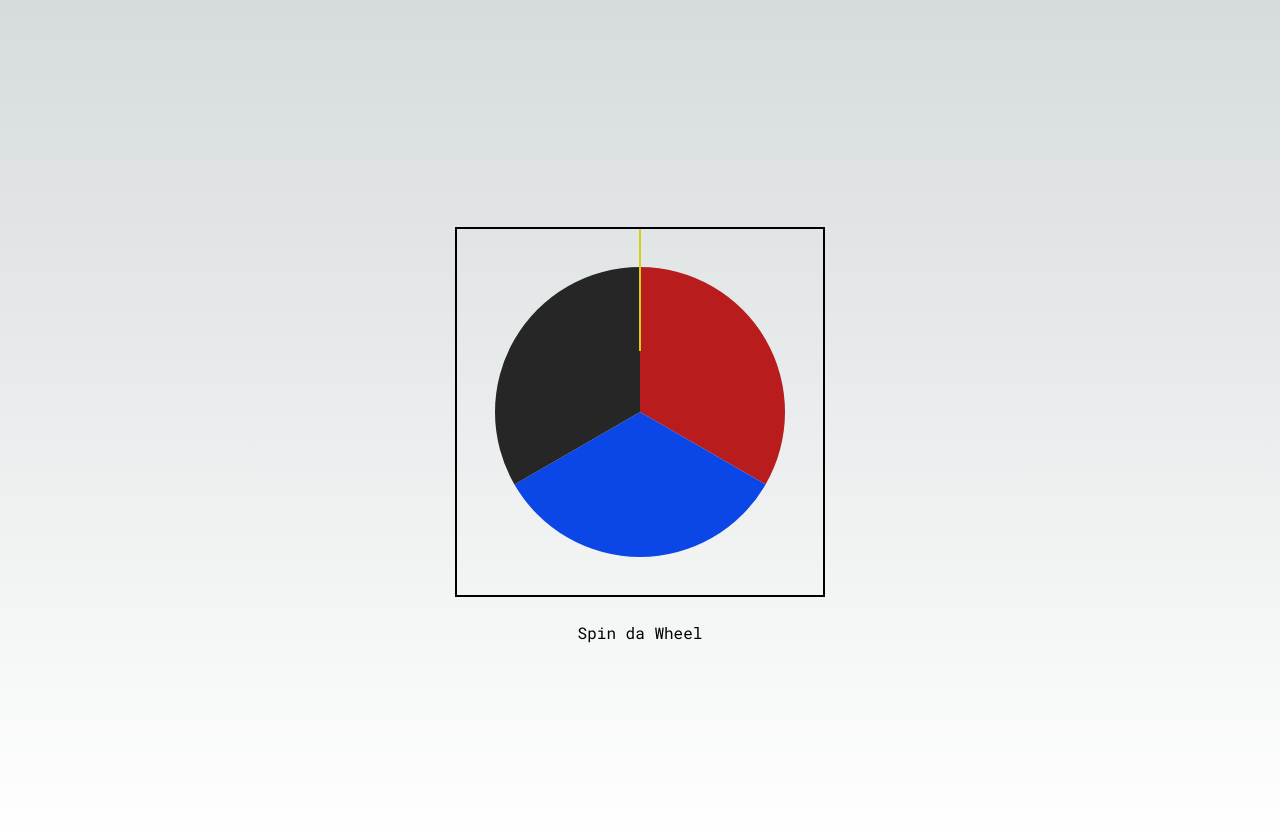
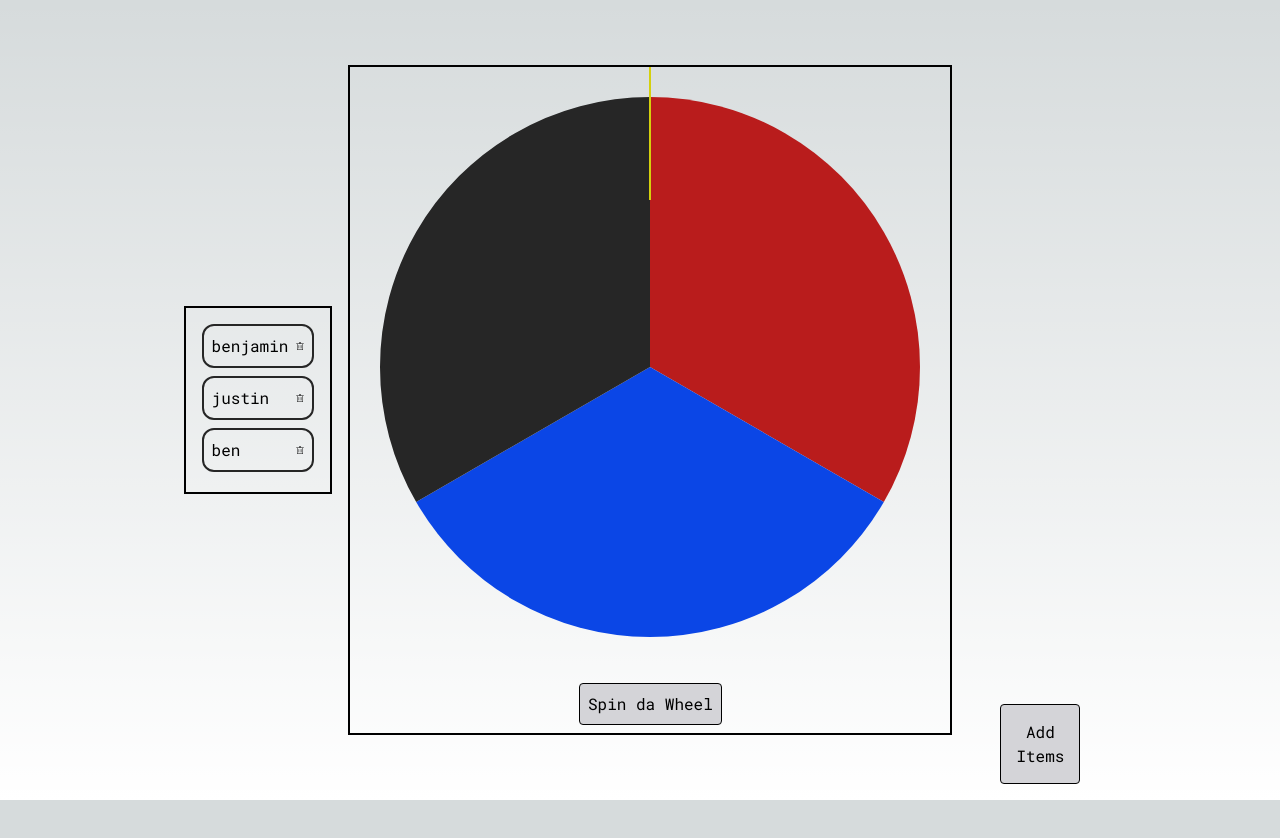
Before and after one commit to bmacloud18/lottery, a Next.js app in the folder frontend/: page / in a window 1280 px wide. After the commit the page ends 800 px from the top, so only its background shows below. Built offline with nearby package versions, Linux system fonts and the light colour scheme.

Commit message:
adding and removing from wheel achieved, only thing missing is having computer determine winner

```diff
--- /dev/null
+++ b/frontend/app/components/activeGrid.tsx
@@ -0,0 +1,22 @@
+import Item from "@/app/interfaces/item";
+import Tile from "@/app/components/lottoTile";
+import { MouseEventHandler } from "react";
+
+export default function Grid({
+    items,
+    removeItem
+} : {
+    items: Item[];
+    removeItem: any
+}) {
+    const tiles = items.map((item: Item) => {
+        return <Tile item={item} remove={() => removeItem(item.id)}/>
+    });
+
+    return (
+        <div className="overflow-hidden">
+            <div className="overflow-hidden max-w-[50rem] p-4 flex flex-col gap-1 border-solid border-2">{tiles}</div>
+        </div>
+    )
+
+}
--- a/frontend/app/components/lottoTile.tsx
+++ b/frontend/app/components/lottoTile.tsx
@@ -1,13 +1,18 @@
-import Tile from "@/app/interfaces/item";
+import Item from "@/app/interfaces/item";
 
 export default function LottoTile({
-    item
+    item,
+    remove
 }:  {
-    item:Tile
+    item:Item,
+    remove: any
 }) {
     return (
-        <div className="border-solid border-2 border-black p-12 rounded-2xl min-w-48 flex flex-col justify-center gap-6 m-2">
-            <span className="text-center text-xl">{item.name}</span>
+        <div key={item.id} className="mb-1 border-solid border-2 border-black rounded-xl w-full p-2 overflow-hidden flex flex-row gap-2 justify-between">
+            <span className="text-center text-base">{item.name}</span>
+            <button onClick={remove}>
+                <img src="/deletepng.png" alt="delete" className="size-2"/>
+            </button>
         </div>
     )
 }
--- a/frontend/app/components/pieChart.tsx
+++ b/frontend/app/components/pieChart.tsx
@@ -3,33 +3,15 @@ import * as d3 from "d3";
 import { DefaultizedPieValueType } from '@mui/x-charts/models';
 import { PieChart, pieArcLabelClasses } from '@mui/x-charts/PieChart';
 import Item from "@/app/interfaces/item";
+import colors from "@/app/util/colors";
 
 
 
-const colors = [
-    { name: 'red', hex: '#b91c1c'},
-    {name: 'blue', hex: '#0b46e6'},
-    {name: 'black', hex: '#262626'},
-    {name: 'green', hex: '#14532d'},
-    {name: 'purple', hex: '#9a19e0'},
-    {name: 'cyan', hex: '#2da6e3'},
-    {name: 'pink', hex: '#f211cd'},
-    {name: 'lime', hex: '#27de16'},
-    {name: 'indigo', hex: '#49318c'},
-    {name: 'orange', hex: '#e37f0e'}
-]
 
 type DataItem = {
     name: string;
     value: number;
   };
-
-const sizing = {
-  margin: { right: 5 },
-  width: 200,
-  height: 200,
-  legend: { hidden: true },
-};
 
 const getArcLabel = (params: DefaultizedPieValueType) => {
   return `${params.label}`;
@@ -40,13 +22,15 @@ const convertData = (item: Item) => {
 }
 
 const MARGIN = 30;
-const width = 350;
-const height = 350;
+const width = 600;
+const height = 600;
 
 export default function PieChartWithCustomizedLabel({
-    items
+    items,
+    animation
 }: {
-    items: Item[]
+    items: Item[],
+    animation: React.CSSProperties
 }) {
 
     const data = items.map(convertData);
@@ -72,7 +56,7 @@ export default function PieChartWithCustomizedLabel({
 
 
     return (
-        <svg width={width} height={height} style={{ display: "inline-block" }}>
+        <svg width={width} height={height} className={"flex flex-col"} style={animation}>
           <g transform={`translate(${width / 2}, ${height / 2})`}>
             {arcs.map((arc, i) => {
               return <path key={i} d={arc} fill={colors[i].hex} />;
--- /dev/null
+++ b/frontend/app/components/popup.tsx
@@ -0,0 +1,48 @@
+import React, { useState } from 'react';
+import { MouseEventHandler } from "react";
+import Item from "@/app/interfaces/item";
+
+export default function popup({
+    visible,
+    onClose,
+    onSubmit,
+    currentItems
+}: {
+    visible: boolean,
+    onClose: MouseEventHandler,
+    onSubmit: any,
+    currentItems: Item[]
+}) {
+    if (!visible) {
+        return null;
+    }
+
+    const [itemName, setItemName] = useState('');
+    const [items, setItems] = useState<Item[]>();
+
+    return (
+        <div className="border-solid border-4 fixed z-50 bg-grey bg-opacity-100 flex justify-center items-center">
+            <div className="bg-white p-6 rounded-lg shadow-lg">
+                <h2 className="text-sm font-semibold">Add Items</h2>
+                <div className="mb-4">
+                    <label className="block text-xs font-small">Item Name</label>
+                    <input
+                        type="text"
+                        value={itemName}
+                        onChange={(e) => setItemName(e.target.value)}
+                        className="w-full border rounded"
+                        required
+                    />
+                </div>
+                <div className="flex justify-end gap-1">
+                    <button type="button" onClick={onClose} className="bg-buttonwhite border-solid border rounded">
+                        Cancel
+                    </button>
+                    <button type="button" onClick={() => onSubmit(itemName)} className="bg-buttonwhite border-solid border rounded">
+                        Add Item
+                    </button>
+                </div>
+            </div>
+        </div>
+    );
+};
--- a/frontend/app/page.tsx
+++ b/frontend/app/page.tsx
@@ -1,75 +1,103 @@
 "use client";
 import React, { useState, useEffect } from 'react';
-import Tile from "@/app/components/lottoTile";
 import samples from "@/app/samples/samples";
 import Wheel from "@/app/components/pieChart";
 import Item from "@/app/interfaces/item";
+import Tile from "@/app/components/lottoTile";
+import ActiveGrid from "@/app/components/activeGrid";
+import colors from "@/app/util/colors";
+import Popup from "@/app/components/popup";
 
 export default function Home() {
 
+  const [items, setItems] = useState<Item[]>([]);
   const [tiles, setTiles] = useState<React.ReactNode[]>([]);
-  const [items, setItems] = useState<Item[]>([]);
+  const [id, setId] = useState<number>(0);
+  const[popup, setPopup] = useState<boolean>(false);
 
   const [position, setPosition] = useState(0);
   const [animation, setAnimation] = useState({});
-  const [spinning, setSpinning] = useState(false);
 
   const [replacement, setReplacement] = useState<boolean>();
 
 
+  const addItem = (name: string) => {
+    const item = {
+      id: id + 1,
+      name: name
+    }
+    setItems([...items, item]);
+  }
+
+  const removeItem = (id: number) => {
+    if (items.length > 1) {
+      const newArray = items.filter((item, idx) => idx !== id);
+      setItems(newArray);
+    }
+
+  }
+
   useEffect(() => {
-      if (tiles === undefined || items || undefined) {
+      if (items.length === 0) {
         const sampleItems = samples
-        let sampleTiles = sampleItems.map((item: Item) => {
-          return <Tile item={item}/>
-        });
-
-        const more = sampleItems.map((item: Item) => {
-          return <Tile item={item}/>
-        });
-
-        sampleTiles = sampleTiles.concat(more);
 
         setItems(sampleItems);
-        setTiles(sampleTiles);
+        setId(items.length - 1);
       }
   }, []);
 
-  const addTile = () => {
-    let newtiles = [];
-  }
-
-
   const startAnimation = () => {
-    const duration = `${ Math.floor(Math.random() * 5 + 5)}s`;
+    const angle = Math.random() * 360;
+    const newPosition = position + 360 * 10 + angle;
+    const duration = `${Math.floor(6 + Math.random() * 100 % 6)}s`;
 
     setAnimation({
-      animation: `spinEaseOut ${duration} ease-out`,
+      animation: `spin ${duration} linear infinite`,
     });
 
-    setSpinning(true);
+    // Calculate the final index after the spin completes
+    // setTimeout(() => {
+    //   setSpinning(false);
+    //   setAnimation({});
+    // }, parseFloat(duration) * 1000); // Wait for the animation to complete
 
-    // Calculate the final index after the spin completes
-    setTimeout(() => {
-      setSpinning(false);
-      setAnimation({});
-    }, parseFloat(duration) * 1000); // Wait for the animation to complete
+    setAnimation({
+      transform: `rotate(${newPosition}deg)`,
+      transition: `transform 5s ease-out`,
+    });
+
+    setPosition(newPosition);
   }
 
   return (
-    <main className="flex min-h-screen flex-col justify-center items-center mt-10">
-      <div  className="flex flex-row justify-center items-center">
-        <div className="relative flex flex-row overflow-hidden w-fit h-fit border-solid border-2 p-2 justify-center content-center pointer-events-none">
-          <div style={animation} className="flex flex-row justify-center align-center">
-            <Wheel items={items}></Wheel>
+    <main className="flex min-h-screen flex-row justify-center gap-4 items-center">
+
+      <Popup visible={popup} onSubmit={addItem} onClose={() => setPopup(false)} currentItems={items}></Popup>
+
+      <div className="flex flex-row justify-around items-center gap-4">
+        <ActiveGrid removeItem={(removeItem)} items={items}></ActiveGrid>
+
+        <div className="relative flex flex-col overflow-hidden border-solid border-2 justify-center align-center">
+            <div className="flex flex-row w-fit justify-center align-center pointer-events-none">
+              <Wheel animation={animation} items={items}></Wheel>
+            </div>
+            <button onClick={startAnimation} className="border-solid border mt-4 mb-2 p-2 w-fit self-center bg-buttonwhite text-white rounded hover:bg-yellow">
+              Spin da Wheel
+            </button>
+            <div className="absolute top-0 left-1/2 h-1/5 w-0.5 bg-yellow transform -translate-x-1/2 pointer-events-none"></div>
           </div>
-          <div className="absolute top-0 left-1/2 h-1/3 w-0.5 bg-yellow transform -translate-x-1/2 pointer-events-none"></div>
-        </div>
+
+          <div className="relative flex flex-col">
+            {tiles}
+          </div>
       </div>
 
-      <button onClick={startAnimation} className="mt-4 px-4 py-2 bg-blue-500 text-white rounded hover:bg-blue-700">
-        Spin da Wheel
-      </button>
+      <div className="flex flex-row m-4 size-20 self-end">
+        <button onClick={() => setPopup(true)} className="border-solid border w-fit bg-buttonwhite text-white rounded hover:bg-yellow justify-self-end">
+          Add Items
+        </button>
+      </div>
+
     </main>
   );
 }
--- a/frontend/app/samples/samples.tsx
+++ b/frontend/app/samples/samples.tsx
@@ -1,7 +1,7 @@
 const samples = [
-    {id: 1, name: 'benjamin'},
-    {id: 2, name: 'justin'},
-    {id: 3, name: 'ben'}
+    {id: 0, name: 'benjamin'},
+    {id: 1, name: 'justin'},
+    {id: 2, name: 'ben'}
 ];
 
 
--- /dev/null
+++ b/frontend/app/util/colors.tsx
@@ -0,0 +1,14 @@
+const colors = [
+    { name: 'red', hex: '#b91c1c'},
+    {name: 'blue', hex: '#0b46e6'},
+    {name: 'black', hex: '#262626'},
+    {name: 'green', hex: '#14532d'},
+    {name: 'purple', hex: '#9a19e0'},
+    {name: 'cyan', hex: '#2da6e3'},
+    {name: 'pink', hex: '#f211cd'},
+    {name: 'lime', hex: '#27de16'},
+    {name: 'indigo', hex: '#49318c'},
+    {name: 'orange', hex: '#e37f0e'}
+]
+
+export default colors;
--- a/frontend/tailwind.config.ts
+++ b/frontend/tailwind.config.ts
@@ -12,15 +12,6 @@ const config: Config = {
         "gradient-radial": "radial-gradient(var(--tw-gradient-stops))",
         "gradient-conic":
           "conic-gradient(from 180deg at 50% 50%, var(--tw-gradient-stops))",
-      },
-      animation: {
-        'loop-scroll': 'loop-scroll 15s linear infinite',
-      },
-      keyframes: {
-        'loop-scroll': {
-          from: { transform: 'translateX(0)' },
-          to: { transform: 'translateX(50%)' },
-        }
       }
     },
     colors: {
@@ -36,7 +27,9 @@ const config: Config = {
       'cyan': '#2da6e3',
       'pink': '#f211cd',
       'lime': '#27de16',
-      'indigo': '#49318c'
+      'indigo': '#49318c',
+      'buttonwhite': '#d4d4d8',
+      'grey': '#69605f'
     },
   },
   plugins: [],
```
Also changed, not shown: frontend/app/components/selectedGrid.tsx (added), frontend/public/deletepng.png (added).
